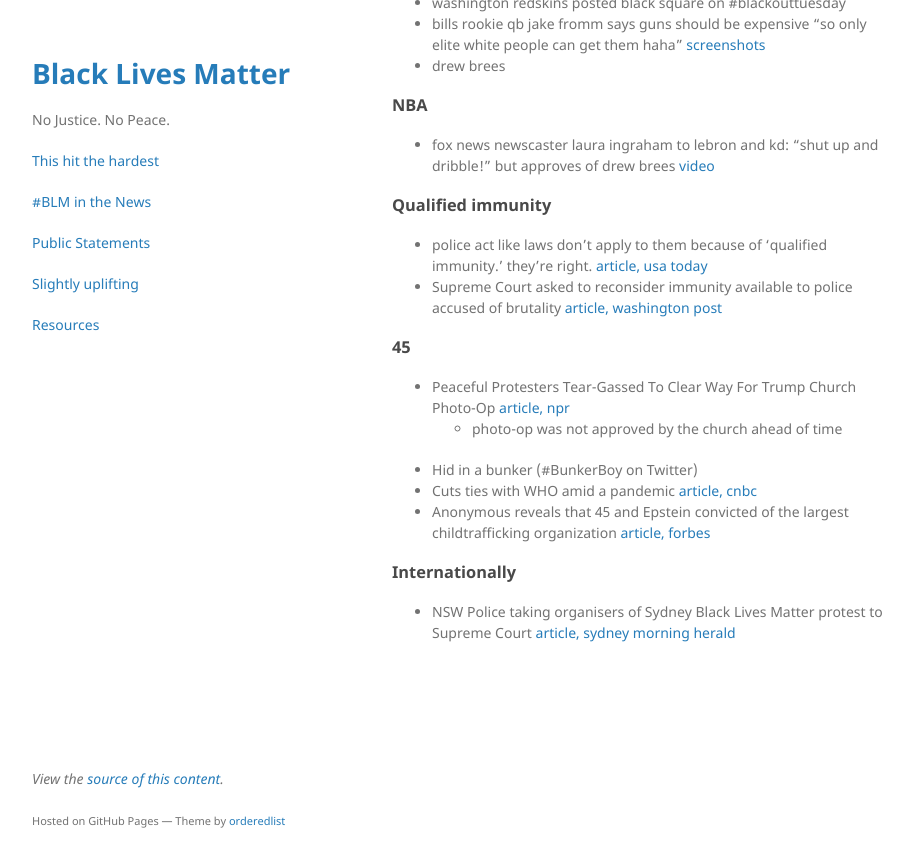
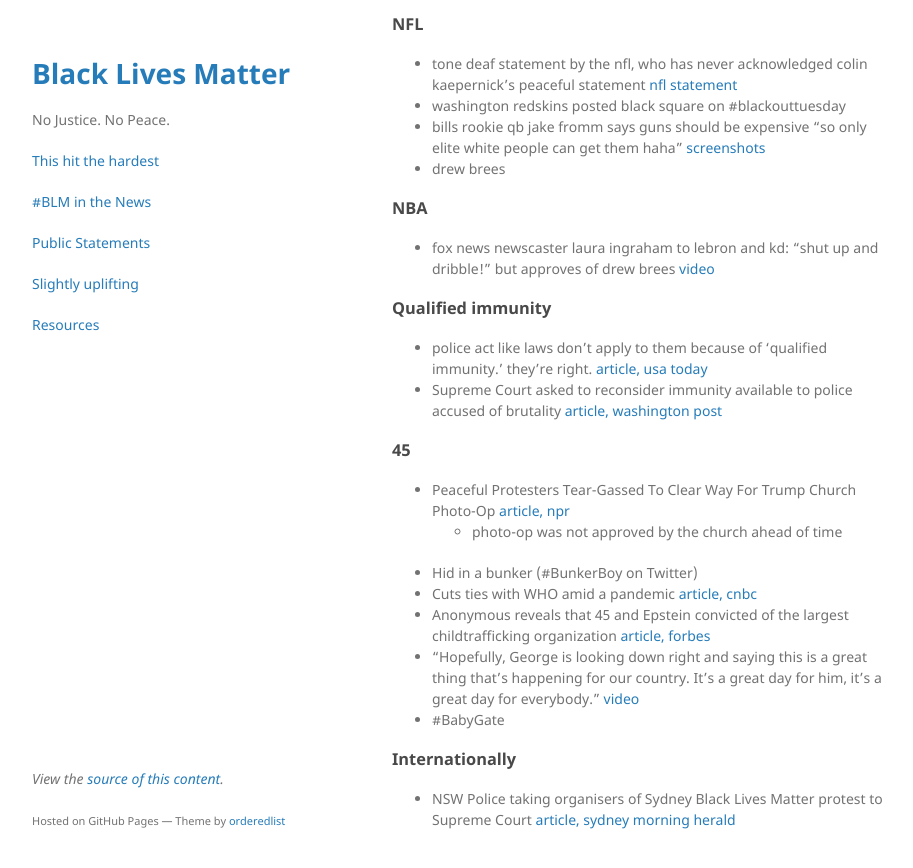
Before and after one commit to nojusticenopeace/nojusticenopeace.github.io, a Jekyll site: the page built from news.md, in a window 1280 px wide and 900 px high, scrolled down 2916 px. Shown: the top 868 px of the window, without its empty margins (178-1091 px from the left). Built offline with Jekyll 4.4.1, drawn with Linux system fonts in a browser that asks for light colours; some of the changed text lies outside the part shown.

Commit message:
Update news.md

```diff
--- a/news.md
+++ b/news.md
@@ -50,6 +50,9 @@ layout: default
 * state senator zellnor myrie (d-brooklyn) was pepper sprayed and handcuffed at barclays center protest [news12 the bronx article](http://bronx.news12.com/story/42192118/state-senator-says-he-was-pepper-sprayed-handcuffed-at-barclays-protest?fbclid=IwAR0RZZnjylWHhbmhqxoqzHBieeITZbx-5o7cooxIUBv3SrrySFtefCeONWc)
 * An NYPD officer called a woman a "fucking bitch" and threw her on the ground. She went into a seizure and had to go to the emergency room. Then more New York cops rammed into crowds of protesters with their cars.
 
+#### Philadelphia PD
+* ‘Police just went nuts’: Charges dropped after video surfaces of police beating student, other protesters with batons [link](https://www.inquirer.com/news/philadelphia-police-beating-temple-student-evan-gorski-protest-20200604.html)
+
 #### Rockford Police
 * Rockford police dragged people from their cars and beat them last night.
 
@@ -100,6 +103,8 @@ layout: default
 - Hid in a bunker (#BunkerBoy on Twitter)
 - Cuts ties with WHO amid a pandemic [article, cnbc](https://www.cnbc.com/2020/05/29/trump-says-the-us-will-cut-ties-with-world-health-organization.html)
 - Anonymous reveals that 45 and Epstein convicted of the largest childtrafficking organization [article, forbes](https://www.forbes.com/sites/daveywinder/2020/06/02/trumps-dirty-laundry-anonymous-hackers-threaten-to-reveal-all-george-floyd-protest/#6b071ddb1fc3)
+- "Hopefully, George is looking down right and saying this is a great thing that’s happening for our country. It’s a great day for him, it’s a great day for everybody." [video](https://twitter.com/fakedansavage/status/1268932433174392834?s=20)
+- #BabyGate
 
 ### Internationally
 - NSW Police taking organisers of Sydney Black Lives Matter protest to Supreme Court [article, sydney morning herald](https://www.smh.com.au/national/nsw/nsw-police-taking-organisers-of-sydney-black-lives-matter-protest-to-supreme-court-20200605-p54zw8.html)
```
